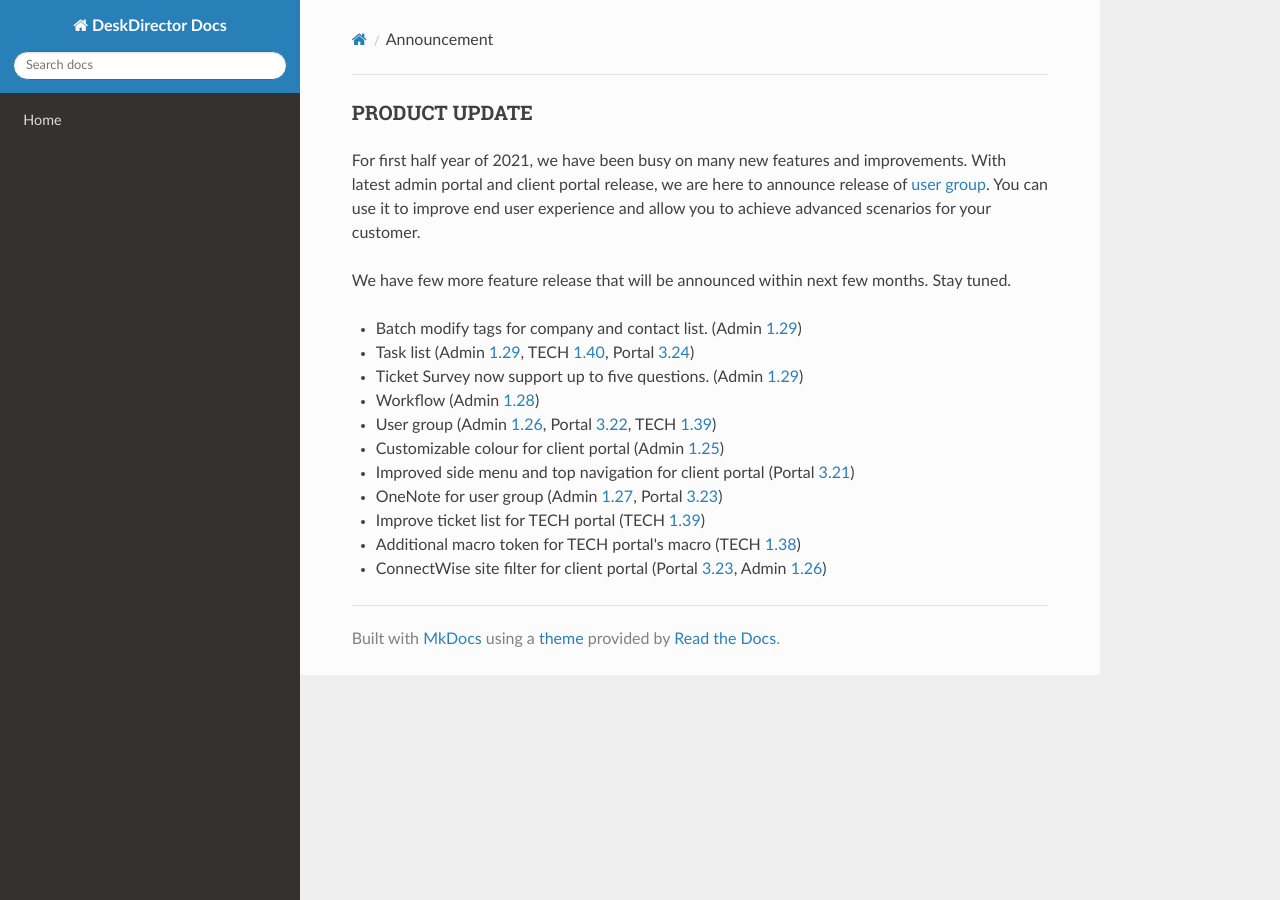
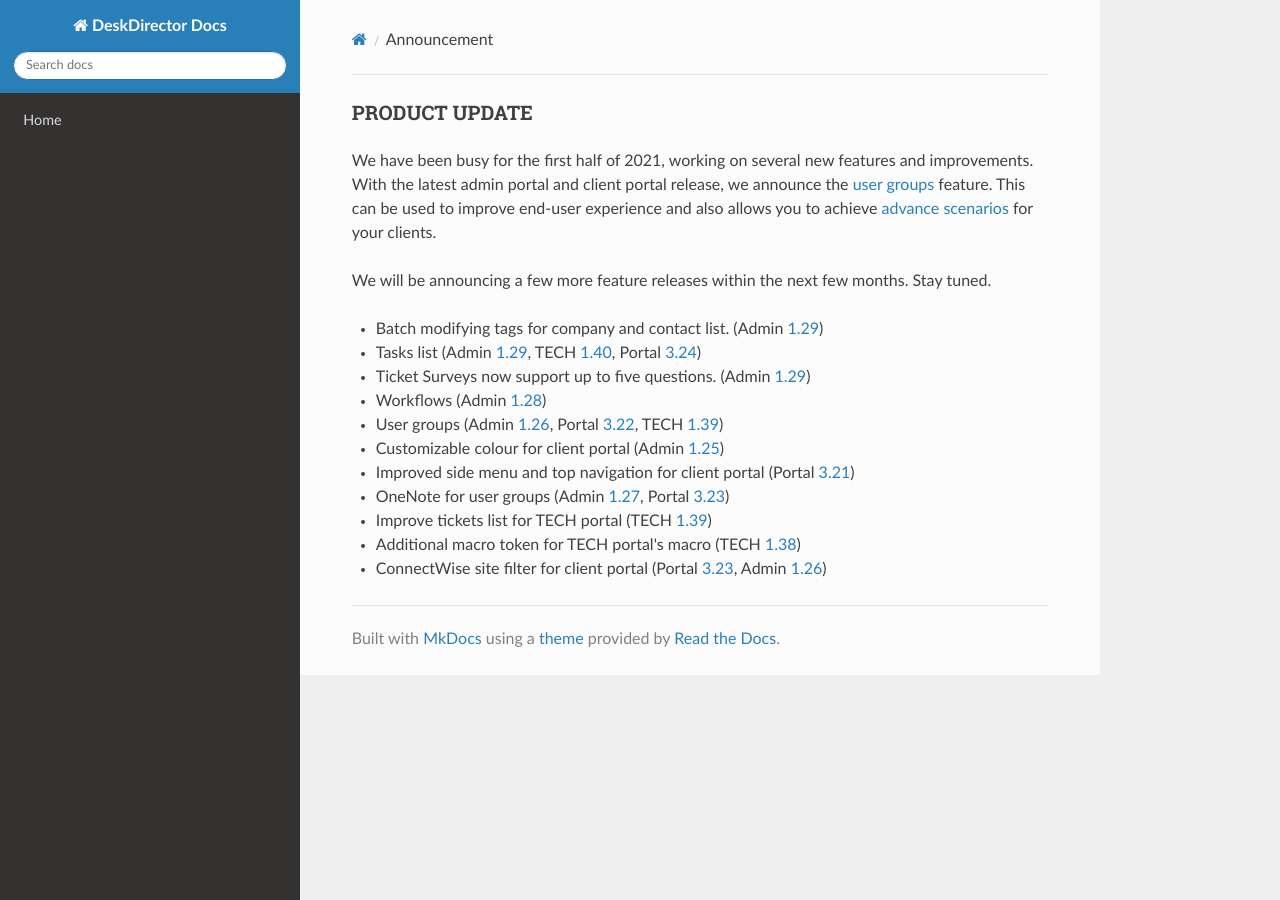
Before and after one commit to DeskDirector/docs, an MkDocs documentation site: the page built from docs/_contents/admin/home/announcement.md, in a window 1280 px wide. Built offline with MkDocs 1.6.1, drawn with Linux system fonts in a browser that asks for light colours; nearby versions of some CDN libraries; old or Windows-style settings are respelled for this version of MkDocs.

Commit message:
Update announcement.md

```diff
--- a/docs/_contents/admin/home/announcement.md
+++ b/docs/_contents/admin/home/announcement.md
@@ -1,17 +1,17 @@
 ### PRODUCT UPDATE
 
-For first half year of 2021, we have been busy on many new features and improvements. With latest admin portal and client portal release, we are here to announce release of [user group](https://help.deskdirector.com/article/bxd7i1kkw3). You can use it to improve end user experience and allow you to achieve advanced scenarios for your customer.
+We have been busy for the first half of 2021, working on several new features and improvements. With the latest admin portal and client portal release, we announce the [user groups](https://help.deskdirector.com/article/bxd7i1kkw3) feature. This can be used to improve end-user experience and also allows you to achieve [advance scenarios](https://help.deskdirector.com/article/619edy705s-user-group-scenarios) for your clients.
 
-We have few more feature release that will be announced within next few months. Stay tuned.
+We will be announcing a few more feature releases within the next few months. Stay tuned.
 
-* Batch modify tags for company and contact list. (Admin [1.29](/configs/release-notes/admin/v1.29.1))
-* Task list (Admin [1.29](/configs/release-notes/admin/v1.29.1), TECH [1.40](/configs/release-notes/tech/v1.40), Portal [3.24](/configs/release-notes/portal/v3.24))
-* Ticket Survey now support up to five questions. (Admin [1.29](/configs/release-notes/admin/v1.29.1))
-* Workflow (Admin [1.28](/configs/release-notes/admin/v1.28.1))
-* User group (Admin [1.26](/configs/release-notes/admin/v1.26.1), Portal [3.22](/configs/release-notes/portal/v3.22), TECH [1.39](/configs/release-notes/tech/v1.39))
+* Batch modifying tags for company and contact list. (Admin [1.29](/configs/release-notes/admin/v1.29.1))
+* Tasks list (Admin [1.29](/configs/release-notes/admin/v1.29.1), TECH [1.40](/configs/release-notes/tech/v1.40), Portal [3.24](/configs/release-notes/portal/v3.24))
+* Ticket Surveys now support up to five questions. (Admin [1.29](/configs/release-notes/admin/v1.29.1))
+* Workflows (Admin [1.28](/configs/release-notes/admin/v1.28.1))
+* User groups (Admin [1.26](/configs/release-notes/admin/v1.26.1), Portal [3.22](/configs/release-notes/portal/v3.22), TECH [1.39](/configs/release-notes/tech/v1.39))
 * Customizable colour for client portal (Admin [1.25](/configs/release-notes/admin/v1.25.1))
 * Improved side menu and top navigation for client portal (Portal [3.21](/configs/release-notes/portal/v3.21))
-* OneNote for user group (Admin [1.27](/configs/release-notes/admin/v1.27.1), Portal [3.23](/configs/release-notes/portal/v3.23))
-* Improve ticket list for TECH portal (TECH [1.39](/configs/release-notes/tech/v1.39))
+* OneNote for user groups (Admin [1.27](/configs/release-notes/admin/v1.27.1), Portal [3.23](/configs/release-notes/portal/v3.23))
+* Improve tickets list for TECH portal (TECH [1.39](/configs/release-notes/tech/v1.39))
 * Additional macro token for TECH portal's macro (TECH [1.38](/configs/release-notes/tech/v1.38))
 * ConnectWise site filter for client portal (Portal [3.23](/configs/release-notes/portal/v3.23), Admin [1.26](/configs/release-notes/admin/v1.26.1))
```
